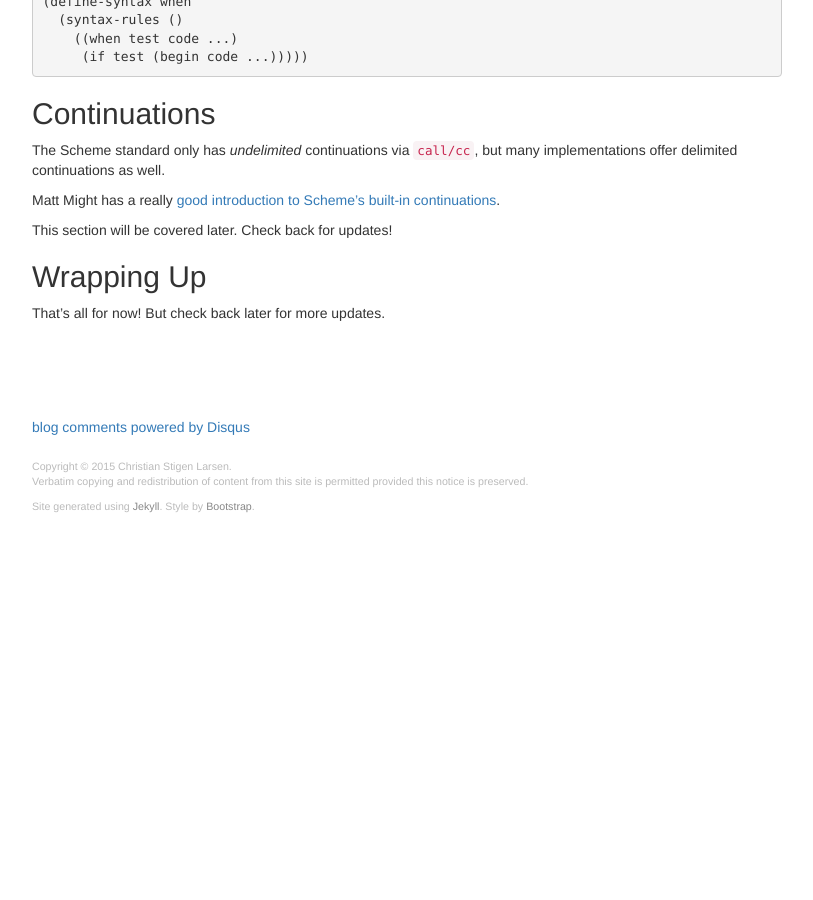
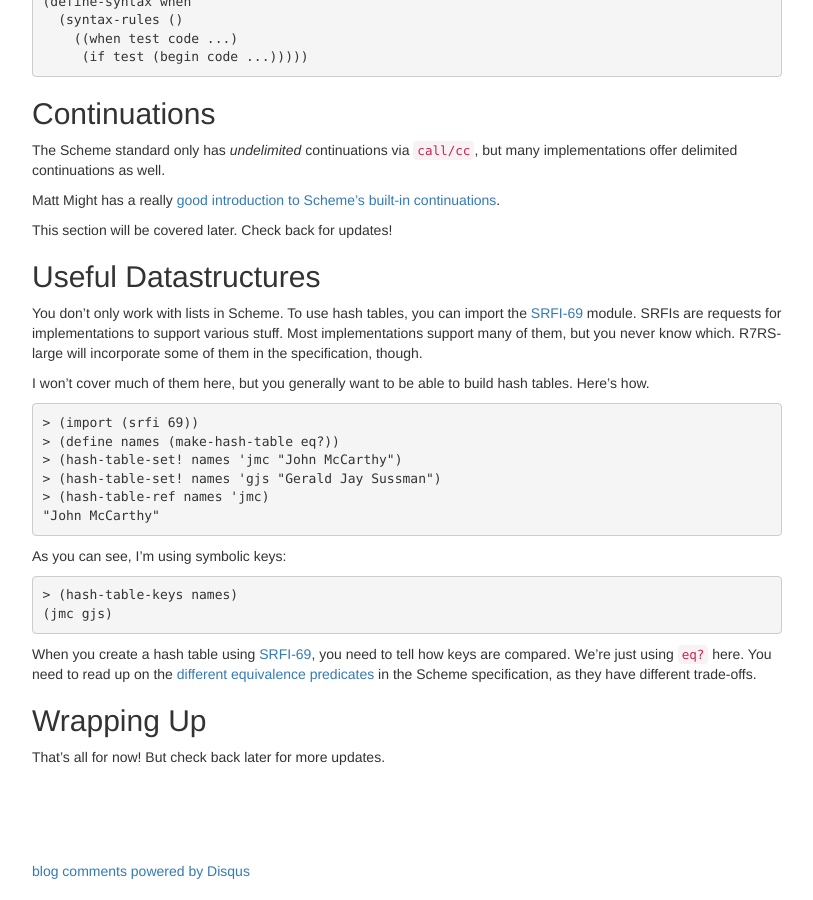
Before and after one commit to cslarsen/csl.name, a Jekyll site: the page built from _posts/2015-01-01-scheme-tutorial.md, in a window 1280 px wide and 900 px high, scrolled down 5904 px. Shown: the whole window, without its empty margins (38-851 px from the left). Built offline with Jekyll 4.4.1, drawn with Linux system fonts in a browser that asks for light colours; Markdown is read by kramdown in place of the engine named in the settings; comment, search, counter and statistics services are not loaded; before the commit the page ends 6429 px from its top, so only the background shows below that.

Commit message:
Adds hash tables

```diff
--- a/_posts/2015-01-01-scheme-tutorial.md
+++ b/_posts/2015-01-01-scheme-tutorial.md
@@ -351,6 +351,34 @@ continuations][matt.callcc].
 
 This section will be covered later. Check back for updates!
 
+Useful Datastructures
+---------------------
+
+You don't only work with lists in Scheme. To use hash tables, you can import
+the [SRFI-69][srfi-69] module.  SRFIs are requests for implementations to support
+various stuff.  Most implementations support many of them, but you never know
+which.  R7RS-large will incorporate some of them in the specification, though.
+
+I won't cover much of them here, but you generally want to be able to build
+hash tables. Here's how.
+
+    > (import (srfi 69))
+    > (define names (make-hash-table eq?))
+    > (hash-table-set! names 'jmc "John McCarthy")
+    > (hash-table-set! names 'gjs "Gerald Jay Sussman")
+    > (hash-table-ref names 'jmc)
+    "John McCarthy"
+
+As you can see, I'm using symbolic keys:
+
+    > (hash-table-keys names)
+    (jmc gjs)
+
+When you create a hash table using [SRFI-69][srfi-69], you need to tell how
+keys are compared. We're just using `eq?` here.  You need to read up on the
+[different equivalence predicates][eqv-preds] in the Scheme specification, as
+they have different trade-offs.
+
 Wrapping Up
 -----------
 
@@ -361,7 +389,10 @@ That's all for now! But check back later for more updates.
 [chibi-scheme]: https://code.google.com/p/chibi-scheme/
 [cowan-slides]: http://ccil.org/~cowan/scheme-2011-09.pdf
 [cowan-video]: http://vimeo.com/29391029
+[eqv-preds]: https://en.wikipedia.org/wiki/Scheme_(programming_language)#Equivalence_predicates
 [ieee-754]: https://en.wikipedia.org/wiki/IEEE_floating_point
 [matt.callcc]: http://matt.might.net/articles/programming-with-continuations--exceptions-backtracking-search-threads-generators-coroutines/
 [spec]: http://trac.sacrideo.us/wg/raw-attachment/wiki/WikiStart/r7rs.pdf
+[srfi-1]: http://srfi.schemers.org/srfi-1/srfi-1.html
+[srfi-69]: http://srfi.schemers.org/srfi-69/srfi-69.html
 [wingo-impls]: http://wingolog.org/archives/2013/01/07/an-opinionated-guide-to-scheme-implementations
```
